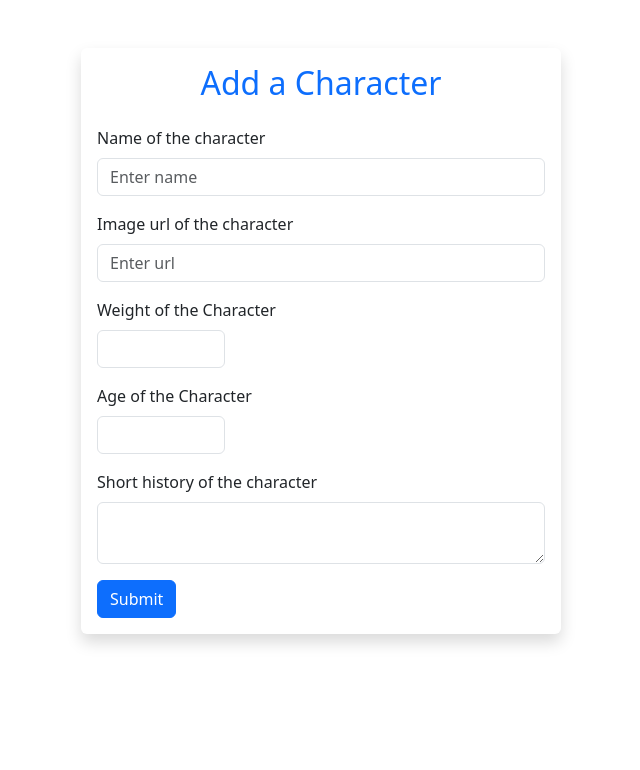
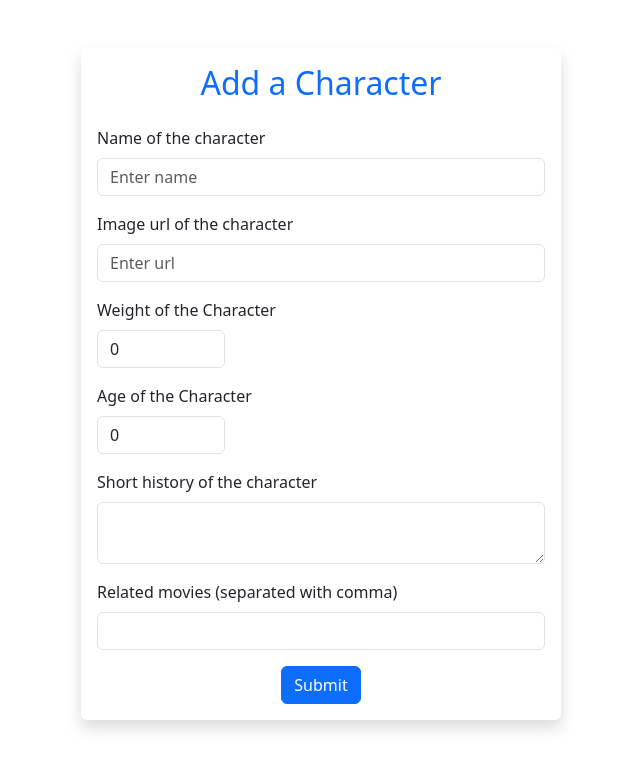
Before and after one commit to andressalazar08/apiidico, a React (Create React App) app in the folder client/: page /addChar in a window 1280 px wide. Shown: the top 770 px of the page, without its empty margins (319-959 px from the left). Built offline with nearby package versions, Linux system fonts and the light colour scheme.

Commit message:
add char from form

```diff
--- a/client/src/views/AddChar.jsx
+++ b/client/src/views/AddChar.jsx
@@ -2,7 +2,7 @@ import React,{useState} from 'react';
 import { Container } from 'react-bootstrap';
 import Button from 'react-bootstrap/Button';
 import Form from 'react-bootstrap/Form';
-
+import axios from 'axios';
 /*
         "image":"https://upload.wikimedia.org/wikipedia/en/thumb/d/d4/Mickey_Mouse.png/220px-Mickey_Mouse.png",
         "name":"Minnie Mouse",
@@ -11,50 +11,118 @@ import Form from 'react-bootstrap/Form';
         "history":"Mickey Mouse is an American cartoon character co-created in 1928 by Walt Disney and Ub Iwerks. The longtime icon and mascot of The Walt Disney Company",
         "relatedmovieserie": "movie1, movie2, movie8, movie4"
 */
-const AddChar = () => {
+const AddChar = ({history}) => {
 
 
   const [image, setImage] =useState('');
   const [name, setName] = useState('');
   const [age, setAge] = useState(0);
   const [weight, setWeight] =useState(0);
-  const [history, setHistory]=useState('');
+  const [history_w, setHistory_w]=useState('');
   const [relatedmovieserie, setRelatedmovieserie]=useState('');
+
+
+  const addCharHandler = async(event)=>{
+      try{
+      event.preventDefault()
+
+      const data = {
+        name:name,
+        image:image,
+        age:age,
+        weight:weight,
+        history:history_w,
+        relatedmovieserie:relatedmovieserie
+      }
+
+      await axios.post(process.env.REACT_APP_BACKEND_URL_POST, data)
+      .then(res=>res.status===200?alert("Caracter creado con éxito"):alert("hubo un problema"))
+      .catch(err=>alert(err))
+
+      history.push('/getChars')
+
+    }catch(error){
+      console.log(error)
+    }
+
+
+  }
+
+
 
   return (
    <>
         <Container style={{ width: '30rem' }} className="mt-5 shadow p-3 mb-3 rounded">
 
               <h2 className="text-center text-primary mb-4 ">Add a Character</h2>
-                <Form>
+                <Form onSubmit={addCharHandler}>
                 <Form.Group className="mb-3" >
                   <Form.Label>Name of the character</Form.Label>
-                  <Form.Control type="text" placeholder="Enter name" />
+                    <Form.Control
+                      name="name"
+                      placeholder="Enter name"
+                      value={name}
+                      onChange={(e)=>setName(e.target.value)}
+                      type="text"
+                    />
                 </Form.Group>
 
                 <Form.Group className="mb-3" >
                   <Form.Label>Image url of the character</Form.Label>
-                  <Form.Control type="text" placeholder="Enter url" />
+                    <Form.Control
+                      placeholder="Enter url"
+                      value={image}
+                      onChange={(e)=>setImage(e.target.value)}
+                      type="text"
+                    />
                 </Form.Group>
 
                 <Form.Group className="mb-3" >
                   <Form.Label>Weight of the Character</Form.Label>
-                  <Form.Control type="number"  style={{ width: '8rem' }}/>
+                    <Form.Control
+                      value={weight}
+                      onChange={(e)=>setWeight(e.target.value)}
+                      type="number"
+                      style={{ width: '8rem' }}
+
+                    />
                 </Form.Group>
 
                 <Form.Group className="mb-3" >
                   <Form.Label>Age of the Character</Form.Label>
-                  <Form.Control type="number" style={{ width: '8rem' }} />
+                    <Form.Control
+                      value={age}
+                      onChange={(e)=>setAge(e.target.value)}
+                      type="number"
+                      style={{ width: '8rem' }}
+
+                    />
                 </Form.Group>
 
                 <Form.Group className="mb-3" >
                   <Form.Label>Short history of the character</Form.Label>
-                  <Form.Control as="textarea"  />
+                      <Form.Control
+                        value={history_w}
+                        onChange={(e)=>setHistory_w(e.target.value)}
+                        as="textarea"
+
+                      />
                 </Form.Group>
 
-                <Button variant="primary" type="submit">
-                  Submit
-                </Button>
+                <Form.Group className="mb-3" >
+                  <Form.Label>Related movies (separated with comma)</Form.Label>
+                      <Form.Control
+                        value={relatedmovieserie}
+                        onChange={(e)=>setRelatedmovieserie(e.target.value)}
+                        type="text"
+                      />
+                </Form.Group>
+
+                <div className='d-flex justify-content-center'>
+                  <Button variant="primary" type="submit">
+                    Submit
+                  </Button>
+                </div>
               </Form>
           </Container>
    </>
--- a/client/src/views/ShowChar.jsx
+++ b/client/src/views/ShowChar.jsx
@@ -1,7 +1,7 @@
 import React, { useState, useEffect } from 'react';
 import axios from 'axios';
 import '../App.css';
-import { Container, Row, Column } from 'react-bootstrap';
+// import { Container, Row, Column } from 'react-bootstrap';
 import ChardCard  from '../components/ChardCard';
 
 const ShowChar = () => {
```
Also changed, not shown: 1 other file (tests, documents, lock files or other folders).
